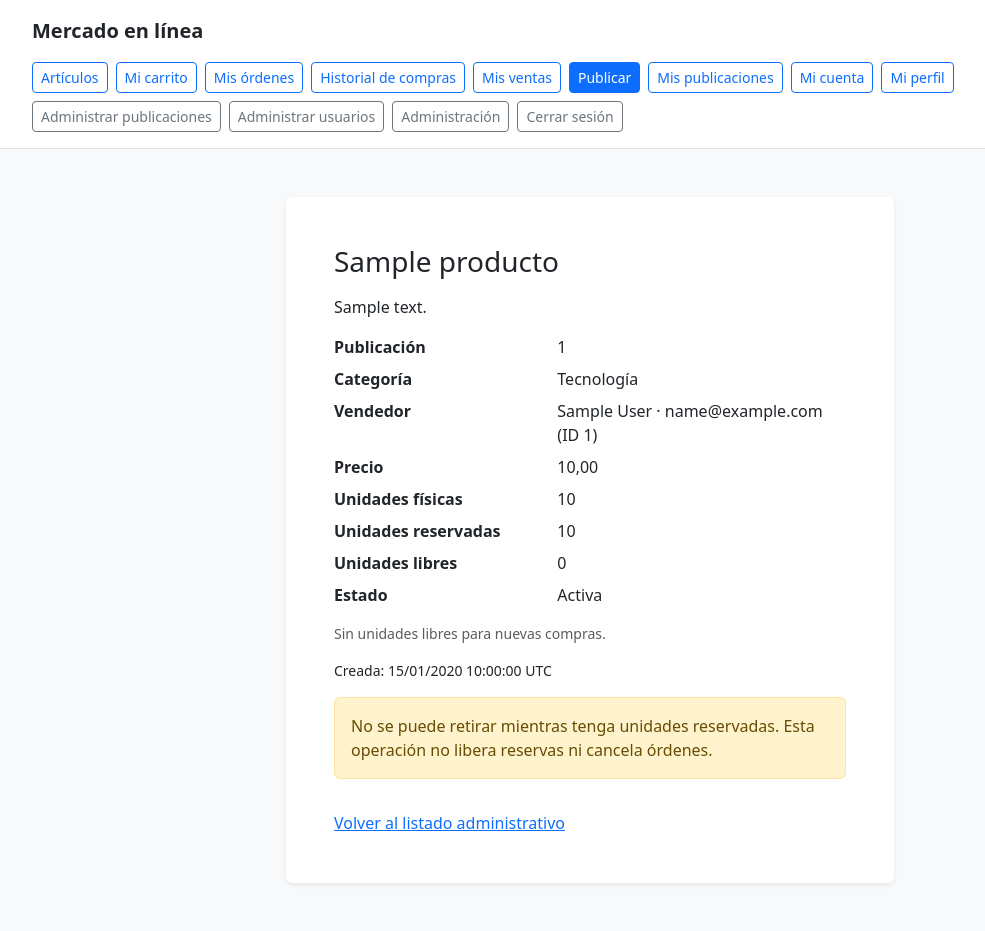
After one commit to Mausgier/MARKETPLACE-102-4A, a Django app: page /articulos/administracion/1/ in a window 1280 px wide. The commit adds this page. Shown: the whole page, without its empty margins (50-1035 px from the left). Run offline with Django 5.2, Linux system fonts and the light colour scheme; a user stored in the database is signed in; data comes from the database, SQL or seed files in the repository; tables that the repository leaves empty hold one stand-in row (values such as "Sample post"); parts of the project's set-up code (start-up, migrations or seed data) failed here and were passed over.

Commit message:
FEAT: Implementar RF-15 con Supervision y Retiro Administrativo

```diff
--- a/cuentas_app/templates/cuentas_app/base.html
+++ b/cuentas_app/templates/cuentas_app/base.html
@@ -29,6 +29,9 @@
                     <a class="btn btn-outline-primary btn-sm" href="{% url 'cuentas:inicio' %}">Mi cuenta</a>
                     <a class="btn btn-outline-primary btn-sm" href="{% url 'cuentas:perfil' %}">Mi perfil</a>
                     {% if user.is_staff %}
+                        {% if perms.productos_app.change_publicacion %}
+                            <a class="btn btn-outline-secondary btn-sm" href="{% url 'productos:administrar_publicaciones' %}">Administrar publicaciones</a>
+                        {% endif %}
                         {% if perms.cuentas_app.change_usuario %}
                             <a class="btn btn-outline-secondary btn-sm" href="{% url 'cuentas:administrar_usuarios' %}">Administrar usuarios</a>
                         {% endif %}
--- /dev/null
+++ b/productos_app/administracion.py
@@ -0,0 +1,43 @@
+"""Autorización administrativa y supervisión de publicaciones de todos los vendedores."""
+
+from django.contrib.auth import get_user_model
+from django.core.exceptions import PermissionDenied
+from django.db import transaction
+from django.shortcuts import get_object_or_404
+
+from .models import Publicacion
+from .services import _retirar_sin_reservas
+
+
+def exigir_administrador_publicaciones(usuario):
+    """
+    Exige privilegios sobre publicaciones, independientes de los permisos de cuentas.
+
+    https://docs.djangoproject.com/en/5.2/topics/auth/default/#permissions-and-authorization
+    """
+    if not (
+        usuario.is_authenticated and usuario.is_active and usuario.is_staff
+        and usuario.has_perm("productos_app.change_publicacion")
+    ):
+        raise PermissionDenied("No tienes autorización para administrar publicaciones.")
+
+
+def publicaciones_administrables(*, administrador):
+    """Incluye todos los estados con relaciones necesarias, sin cargar hashes del vendedor."""
+    exigir_administrador_publicaciones(administrador)
+    return Publicacion.objects.select_related("producto__categoria", "vendedor").only(
+        "pk", "producto__nombre", "producto__descripcion", "producto__categoria__nombre",
+        "vendedor__id", "vendedor__first_name", "vendedor__last_name", "vendedor__email",
+        "precio", "stock_disponible", "stock_reservado", "estado", "fecha_creacion",
+    ).order_by("-fecha_creacion", "-pk")
+
+
+@transaction.atomic
+def retirar_publicacion_administrativamente(*, administrador, pk):
+    """Revalida privilegios y retira solo la oferta seleccionada, sin alterar inventario."""
+    if not administrador.is_authenticated:
+        raise PermissionDenied("Debes iniciar sesión.")
+    # Nueva instancia para no reutilizar permisos cacheados o atributos antiguos.
+    actor = get_object_or_404(get_user_model(), pk=administrador.pk)
+    publicacion = get_object_or_404(publicaciones_administrables(administrador=actor), pk=pk)
+    _retirar_sin_reservas(publicacion)
--- /dev/null
+++ b/productos_app/templates/productos_app/administracion_datos.html
@@ -0,0 +1,14 @@
+{# Información privada compartida por listado y detalle administrativos. #}
+<dl class="row mb-2">
+    <dt class="col-sm-5">Publicación</dt><dd class="col-sm-7">{{ publicacion.pk }}</dd>
+    <dt class="col-sm-5">Categoría</dt><dd class="col-sm-7">{{ publicacion.producto.categoria.nombre }}</dd>
+    <dt class="col-sm-5">Vendedor</dt><dd class="col-sm-7">{{ publicacion.vendedor.first_name }} {{ publicacion.vendedor.last_name }} · {{ publicacion.vendedor.email }} (ID {{ publicacion.vendedor_id }})</dd>
+    <dt class="col-sm-5">Precio</dt><dd class="col-sm-7">{{ publicacion.precio }}</dd>
+    <dt class="col-sm-5">Unidades físicas</dt><dd class="col-sm-7">{{ publicacion.stock_disponible }}</dd>
+    <dt class="col-sm-5">Unidades reservadas</dt><dd class="col-sm-7">{{ publicacion.stock_reservado }}</dd>
+    <dt class="col-sm-5">Unidades libres</dt><dd class="col-sm-7">{{ publicacion.unidades_libres }}</dd>
+    <dt class="col-sm-5">Estado</dt><dd class="col-sm-7">{{ publicacion.get_estado_display }}</dd>
+</dl>
+{% if publicacion.estado == "activa" and publicacion.unidades_libres == 0 %}
+    <p class="small text-body-secondary">Sin unidades libres para nuevas compras.</p>
+{% endif %}
--- /dev/null
+++ b/productos_app/templates/productos_app/administracion_detalle.html
@@ -0,0 +1,22 @@
+{% extends "cuentas_app/base.html" %}
+{% block titulo %}Revisión administrativa{% endblock %}
+{% block contenido %}
+<section class="card border-0 shadow-sm"><div class="card-body p-4 p-md-5">
+    <h1 class="h3 mb-3">{{ publicacion.producto.nombre }}</h1>
+    <div class="mb-3">{{ publicacion.producto.descripcion|linebreaksbr }}</div>
+    {% include "productos_app/administracion_datos.html" with publicacion=publicacion only %}
+    <p class="small">Creada: {{ publicacion.fecha_creacion|date:"d/m/Y H:i:s T" }}</p>
+    {% if publicacion.estado == "retirada" %}
+        <p class="alert alert-info" role="status">Esta publicación ya fue retirada. Sus datos se conservan.</p>
+    {% elif publicacion.stock_reservado > 0 %}
+        <p class="alert alert-warning" role="status">No se puede retirar mientras tenga unidades reservadas. Esta operación no libera reservas ni cancela órdenes.</p>
+    {% else %}
+        <p>Al confirmar, la publicación dejará de estar disponible para nuevas compras. Se conservarán sus datos y relaciones históricas.</p>
+        <form method="post" action="{% url 'productos:retiro_administrativo' publicacion.pk %}">
+            {% csrf_token %}
+            <button class="btn btn-danger" type="submit">Confirmar retiro administrativo</button>
+        </form>
+    {% endif %}
+    <a class="d-inline-block mt-3" href="{% url 'productos:administrar_publicaciones' %}">Volver al listado administrativo</a>
+</div></section>
+{% endblock %}
--- a/productos_app/urls.py
+++ b/productos_app/urls.py
@@ -2,12 +2,15 @@
 
 from django.urls import path
 
-from . import views
+from . import views, views_administracion
 
 app_name = "productos"
 
 urlpatterns = [
     path("", views.publicaciones_recientes, name="recientes"),
+    path("administracion/", views_administracion.listado_publicaciones, name="administrar_publicaciones"),
+    path("administracion/<int:pk>/", views_administracion.detalle_administrativo, name="detalle_administrativo"),
+    path("administracion/<int:pk>/retirar/", views_administracion.retirar_administrativamente, name="retiro_administrativo"),
     path("publicar/", views.publicar_producto, name="publicar"),
     path("mis-publicaciones/", views.mis_publicaciones, name="mis_publicaciones"),
     path("<int:pk>/editar/", views.modificar_publicacion, name="editar"),
--- /dev/null
+++ b/productos_app/views_administracion.py
@@ -0,0 +1,61 @@
+"""Supervisión privada y retiro POST de publicaciones sin modificar rutas de vendedores."""
+
+import logging
+
+from django.contrib import messages
+from django.contrib.auth.decorators import login_required
+from django.core.exceptions import ValidationError
+from django.core.paginator import Paginator
+from django.db import DatabaseError
+from django.shortcuts import get_object_or_404, redirect, render
+from django.views.decorators.cache import never_cache
+from django.views.decorators.http import require_POST, require_safe
+
+from .administracion import (
+    exigir_administrador_publicaciones, publicaciones_administrables,
+    retirar_publicacion_administrativamente,
+)
+
+logger = logging.getLogger(__name__)
+
+
+@never_cache
+@login_required
+@require_safe
+def listado_publicaciones(request):
+    """Pagina todas las publicaciones, incluidas las retiradas o sin unidades libres."""
+    pagina = Paginator(publicaciones_administrables(administrador=request.user), 20).get_page(
+        request.GET.get("page"),
+    )
+    return render(request, "productos_app/administracion_lista.html", {"pagina": pagina})
+
+
+@never_cache
+@login_required
+@require_safe
+def detalle_administrativo(request, pk):
+    """Consulta una publicación sin depender de su disponibilidad en el catálogo."""
+    publicacion = get_object_or_404(
+        publicaciones_administrables(administrador=request.user), pk=pk,
+    )
+    return render(request, "productos_app/administracion_detalle.html", {
+        "publicacion": publicacion,
+    })
+
+
+@never_cache
+@login_required
+@require_POST
+def retirar_administrativamente(request, pk):
+    """Retira con CSRF, mensajes comprensibles y redirección fija tras el POST."""
+    exigir_administrador_publicaciones(request.user)
+    try:
+        retirar_publicacion_administrativamente(administrador=request.user, pk=pk)
+    except ValidationError as error:
+        messages.error(request, " ".join(error.messages))
+    except DatabaseError:
+        logger.exception("No se pudo completar el retiro administrativo de una publicación.")
+        messages.error(request, "No pudimos retirar la publicación. Actualiza la página e inténtalo nuevamente.")
+    else:
+        messages.success(request, "La publicación seleccionada quedó retirada del catálogo.")
+    return redirect("productos:detalle_administrativo", pk=pk)
```
Also changed, not shown: productos_app/services.py (+14 -2 lines), productos_app/templates/productos_app/administracion_lista.html (added, +20 -0 lines), productos_app/README.md (added).
